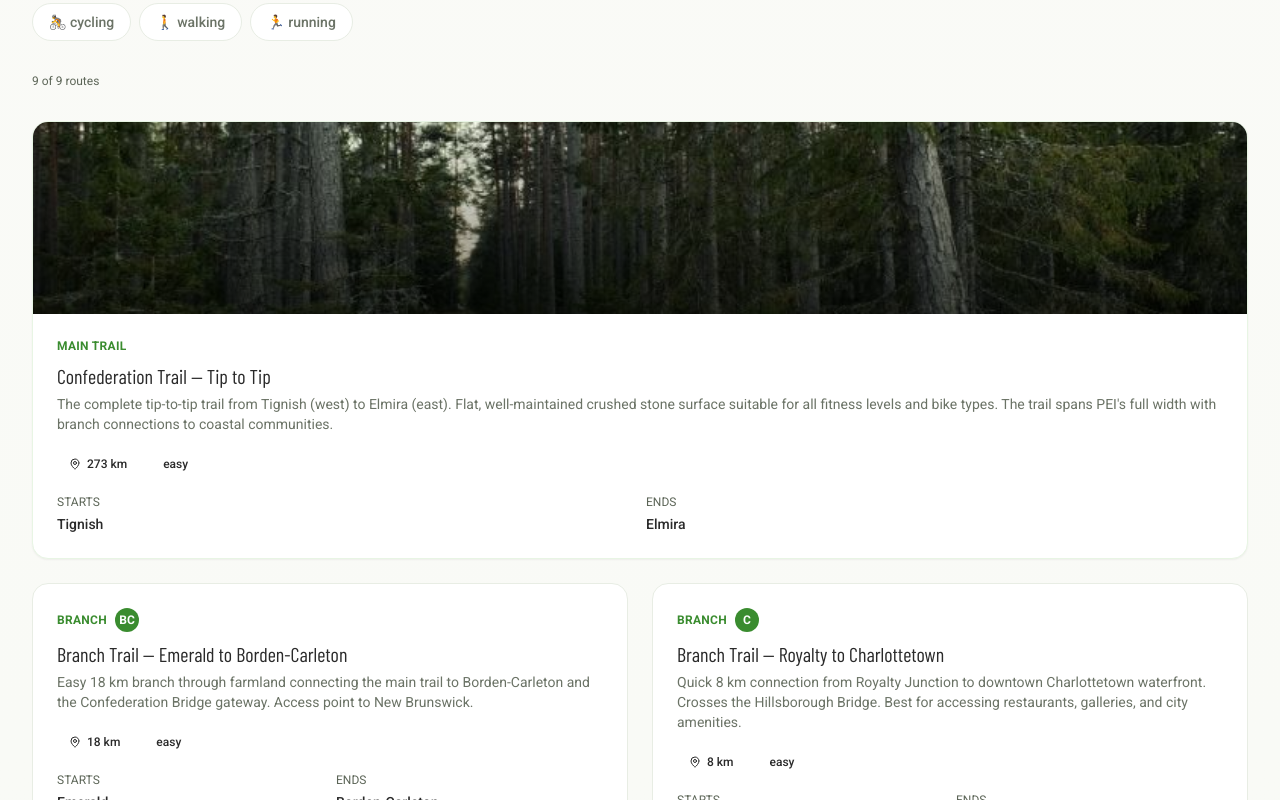
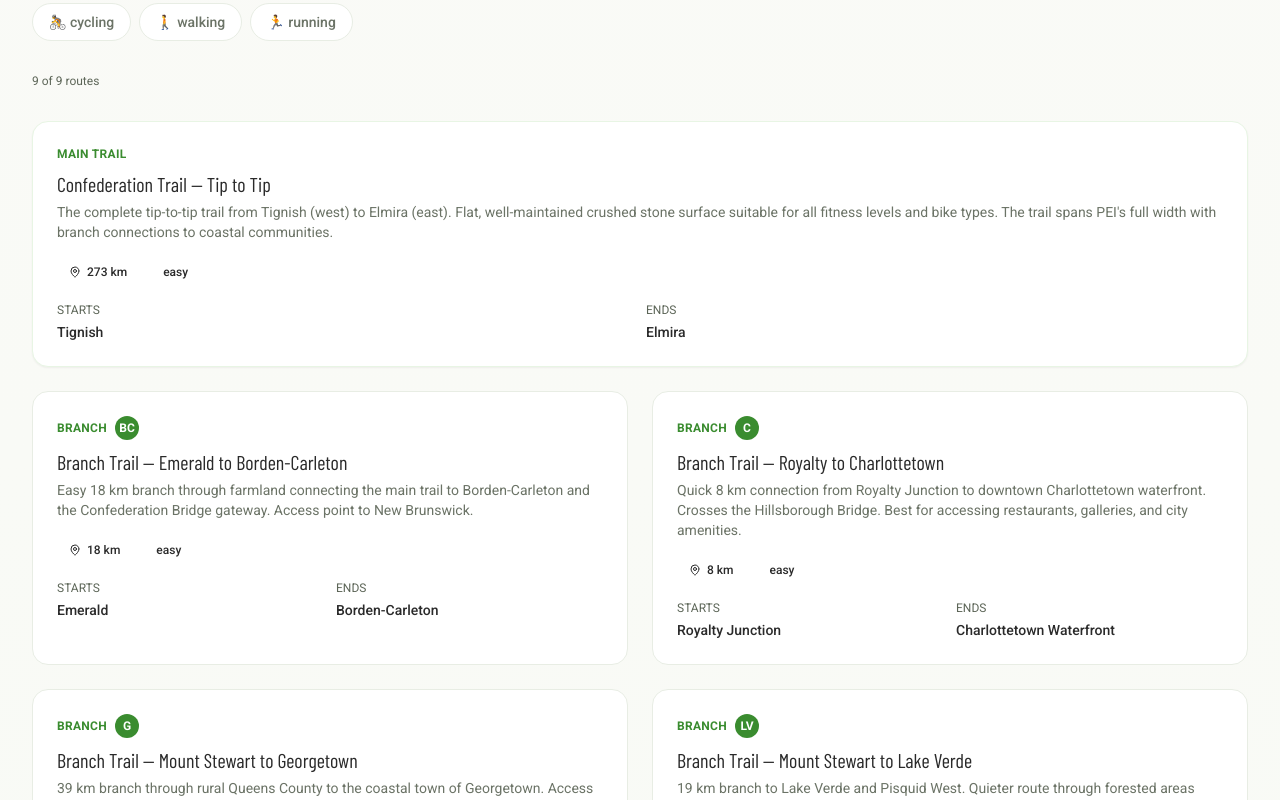
Before and after one commit to openairweatherstacks/OpenAirPEI, a Next.js app: page /routes in a window 1280 px wide. Shown: the part 1740-2540 px from the top of the page. Built offline with nearby package versions, Linux system fonts and the light colour scheme; no server answers; a web font is replaced by a local one.

Commit message:
Remove images from routes cards

```diff
--- a/app/routes/page.tsx
+++ b/app/routes/page.tsx
@@ -152,19 +152,6 @@
                     : "border-border bg-white hover:border-forest-light hover:shadow-sm"
                 }`}
               >
-                {route.image && (
-                  <div className={`relative overflow-hidden ${route.type === "main" ? "h-48" : "h-32"}`}>
-                    <Image
-                      src={route.image}
-                      alt={route.name}
-                      fill
-                      className="object-cover"
-                      sizes="100vw"
-                    />
-                    <div className="absolute inset-0 bg-gradient-to-t from-black/50 to-transparent" />
-                  </div>
-                )}
-
                 <div className="p-6">
                   <div className="flex items-center gap-2 mb-2">
                     <p className="text-xs font-semibold uppercase tracking-wide text-forest">
```
Also changed, not shown: 1 other file (tests, documents, lock files or other folders).
